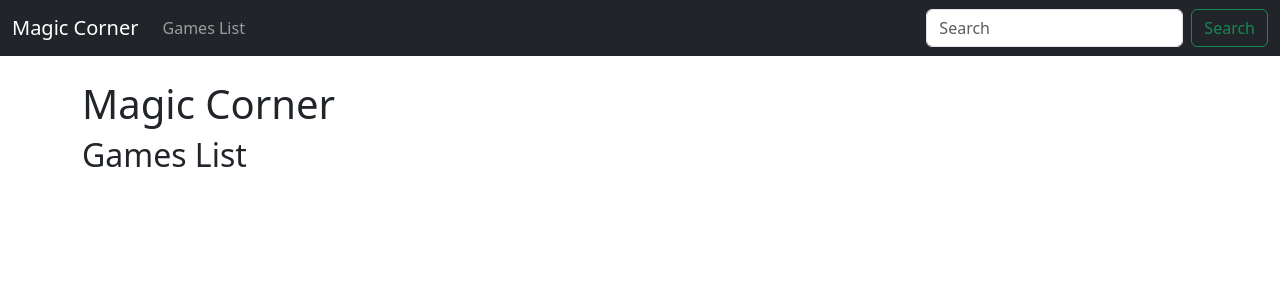
After one commit to thangkip146/SDEV_220_Final_Project_Team_2, a Django app: page /games in a window 1280 px wide. The commit adds this page. Shown: the top 300 px of the page. Run offline with Django 3.2, Linux system fonts and the light colour scheme; data that the repository does not hold is empty.

Commit message:
created the Games list page

```diff
--- a/event_calendar/events/templates/events/base.html
+++ b/event_calendar/events/templates/events/base.html
@@ -14,9 +14,10 @@
 
     {% include 'events/navbar.html' %}
     <br/>
+    <div class="container">
     {% block content %}
 
     {% endblock %}
-
+    </div>
   </body>
 </html>
--- /dev/null
+++ b/event_calendar/events/templates/events/game_list.html
@@ -0,0 +1,28 @@
+{% extends 'events/base.html' %}
+
+{% block content %}
+
+    <h1>Magic Corner</h1>
+    <h2>Games List</h2>
+    <br/>
+
+    {% for games in game_list %}
+        <strong>{{ games.game_name }}</strong>
+        <ul>
+
+            <li>Date & Time: {{ games.game_date }}</li>
+            <li>Room #: {{ games.game_room }}</li>
+            <li>Hosted By: {{ games.table_host }}</li>
+            <li>Description: {{ games.game_description }}</li>
+            <li>Max Players: {{ games.game_room.max_players }}</li>
+            <li>Players Attending: <br/>
+            {% for player in games.players.all %}
+                {{ player }} <br/>
+            {% endfor %}
+            </li>
+        </ul>
+    {% endfor %}
+
+
+
+{% endblock %}
--- a/event_calendar/events/templates/events/navbar.html
+++ b/event_calendar/events/templates/events/navbar.html
@@ -8,7 +8,7 @@
         <ul class="navbar-nav me-auto mb-2 mb-lg-0">
 
           <li class="nav-item">
-            <a class="nav-link" href="#">Link</a>
+            <a class="nav-link" href="{% url 'list-games' %}">Games List</a>
           </li>
 
 
--- a/event_calendar/events/urls.py
+++ b/event_calendar/events/urls.py
@@ -5,4 +5,5 @@ urlpatterns = [
     #Use path converter of int and str to create month and year url name within the path
     path('', views.index, name="index"),
     path('<int:year>/<str:month>/', views.index, name="index"),
+    path('games', views.all_games, name="list-games"),
 ]
--- a/event_calendar/events/views.py
+++ b/event_calendar/events/views.py
@@ -2,6 +2,8 @@ from django.shortcuts import render
 import calendar
 from calendar import HTMLCalendar
 from datetime import datetime
+from .models import Event, MagicCornerUser, GameRoom
+
 
 #Default to current Month and Year
 def index(request, year=datetime.now().year, month=datetime.now().strftime('%B')):
@@ -30,5 +32,9 @@ def index(request, year=datetime.now().year, month=datetime.now().strftime('%B')
         "cal":cal,
         "current_year":current_year,
         "current_month":current_month,
+    })
 
-    })
+def all_games(request):
+    game_list = Event.objects.all()
+    return render(request, 'events/game_list.html',
+                  {'game_list': game_list})
```
Also changed, not shown: event_calendar/events/models.py (+5 -3 lines).
